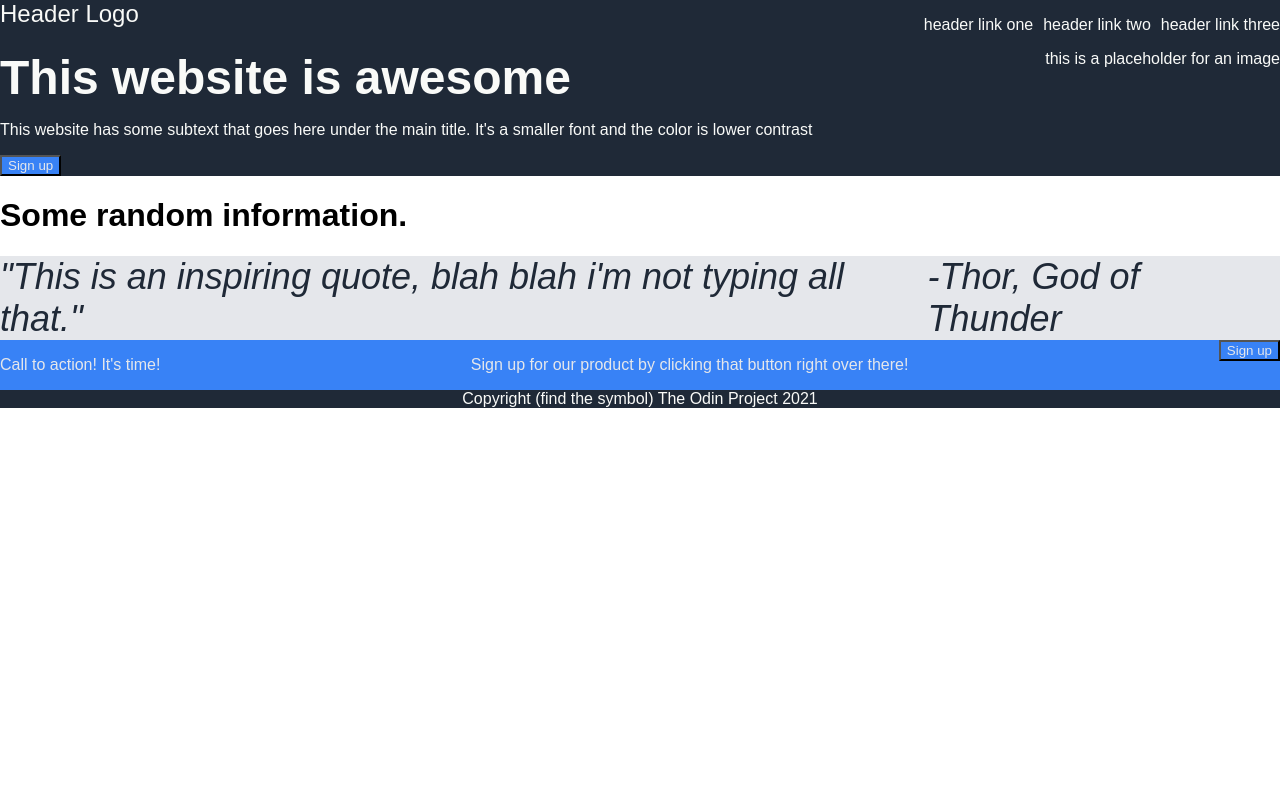
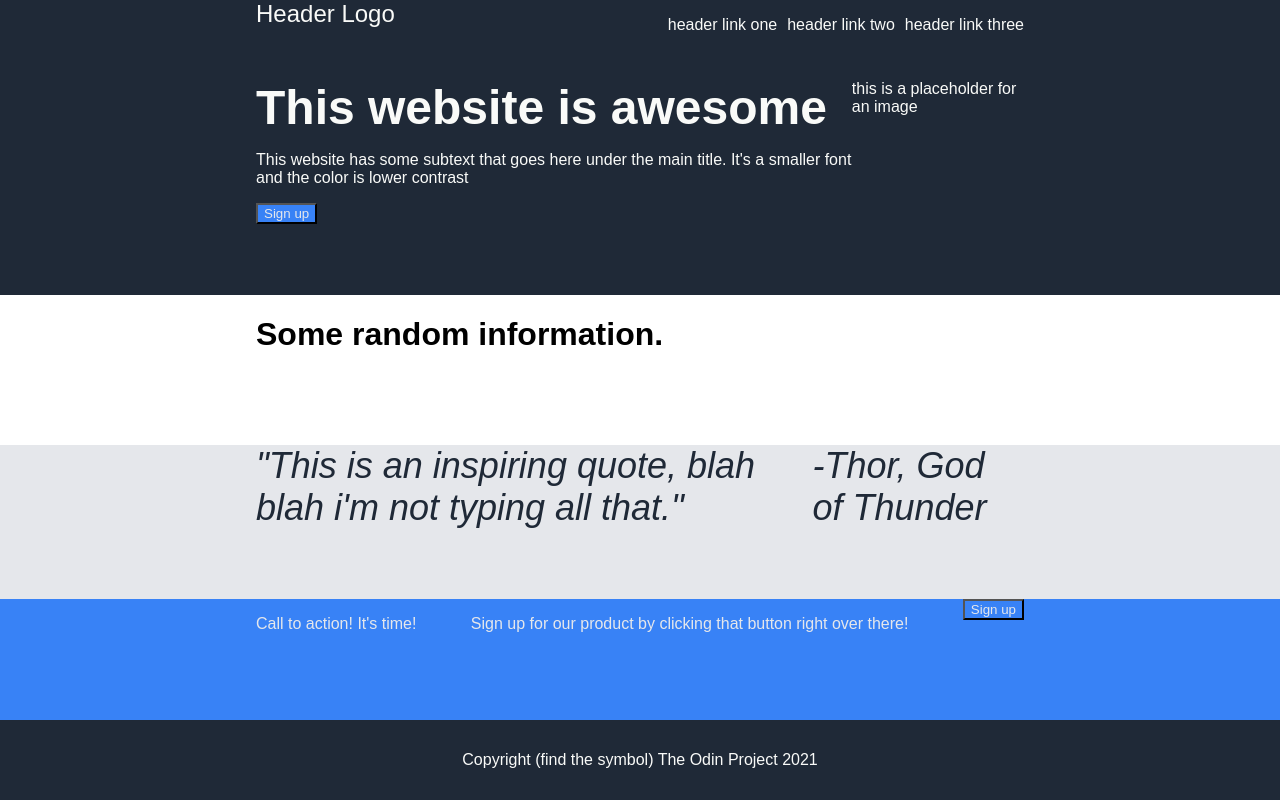
Before and after one commit to themagicianking/landing-page, a plain HTML site: page index.html in a window 1280 px wide. Drawn offline with Linux system fonts and the light colour scheme.

Commit message:
I figured out how to get the footer to stick to the bottom.

```diff
--- a/style.css
+++ b/style.css
@@ -5,6 +5,7 @@ body {
     align-items: stretch;
     font-family: Arial, Helvetica, sans-serif;
     margin: 0px;
+    height: 100vh;
 }
 
 .header, .intro, .info, .quote, .signup {
@@ -12,6 +13,16 @@ body {
     flex-direction: row;
     justify-content: space-between;
     align-items: flex-start;
+    padding-left: 20%;
+    padding-right: 20%;
+}
+
+.intro, .info, .quote, .signup {
+    flex-grow: 1;
+}
+
+.header, .footer {
+    flex-basis: 10%;
 }
 
 .header, .intro, .footer {
```
